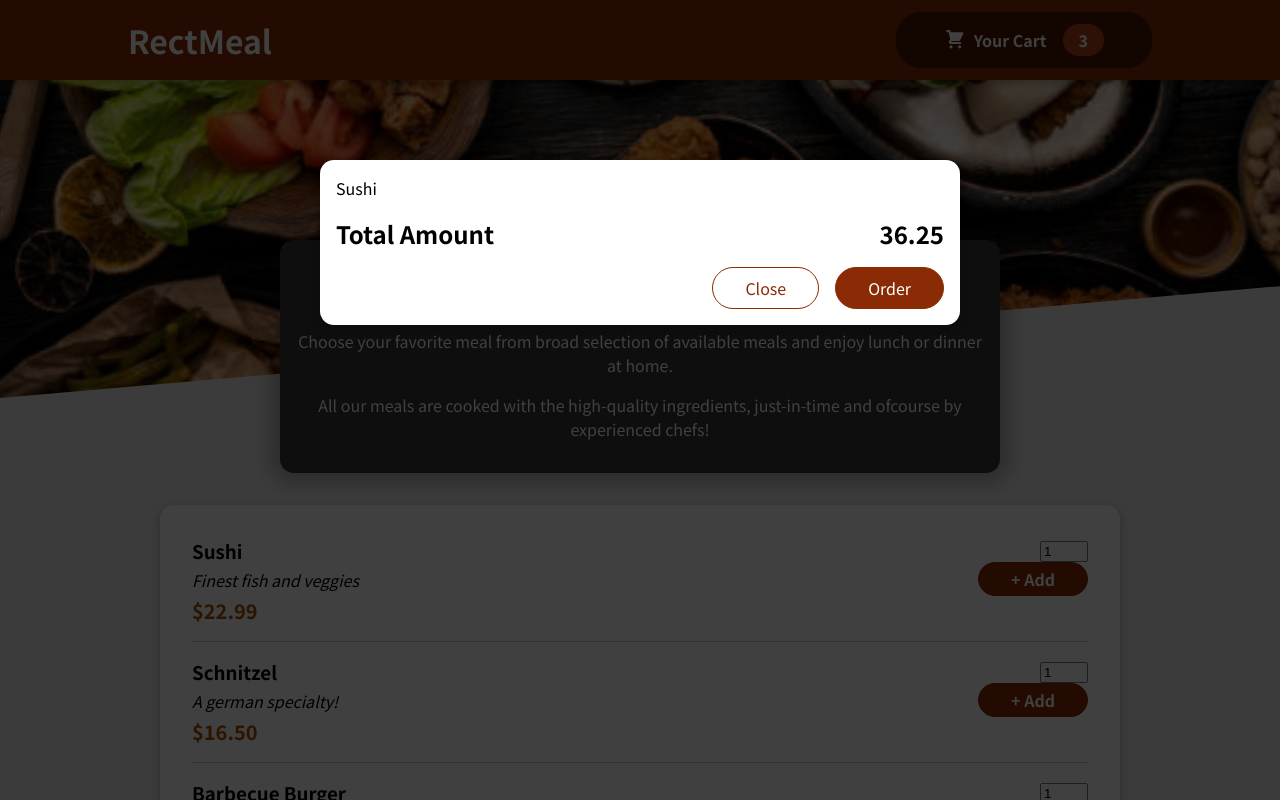
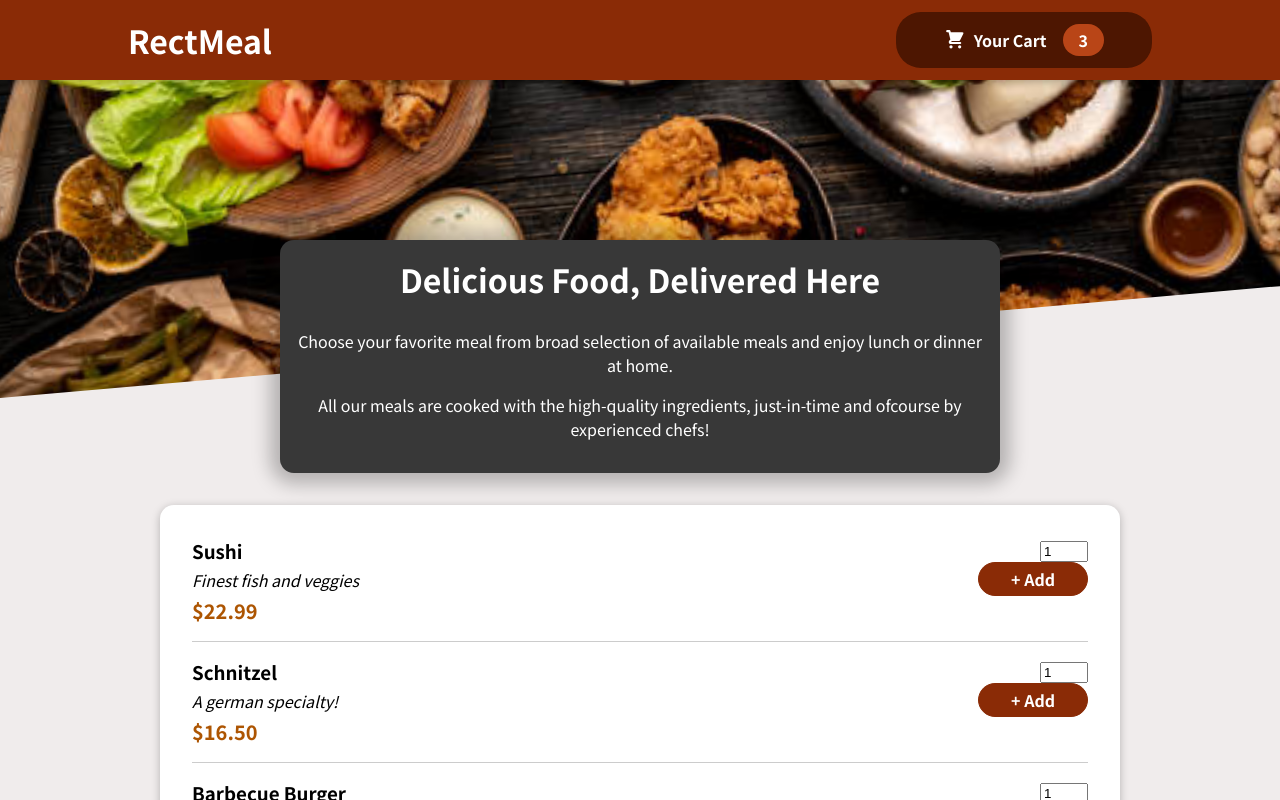
Before and after one commit to Ankitiwari26/RestrauntApp, a React (Create React App) app: page / in a window 1280 px wide. Shown: the top 800 px of the page. Built offline with nearby package versions, Linux system fonts and the light colour scheme.

Commit message:
Sixth Commit

```diff
--- a/src/App.js
+++ b/src/App.js
@@ -1,15 +1,26 @@
 import Cart from "./components/Cart/Cart";
 import Header from "./components/Layout/Header";
 import Meals from "./components/Meals/Meals";
+import { Fragment, useState } from "react";
+
 function App() {
+  const [cartIsShown, setCartIsShown] = useState(false);
+
+  const showCartHandler = () => {
+    setCartIsShown(true);
+  };
+  const hideCartHandler = () => {
+    setCartIsShown(false);
+  };
+
   return (
-    <div>
-      <Cart />
-      <Header />
+    <Fragment>
+      {cartIsShown && <Cart onClose={hideCartHandler} />}
+      <Header onShowCart={showCartHandler} />
       <main>
         <Meals />
       </main>
-    </div>
+    </Fragment>
   );
 }
 
--- a/src/components/Cart/Cart.js
+++ b/src/components/Cart/Cart.js
@@ -9,14 +9,16 @@
     </ul>
   );
   return (
-    <Modal>
+    <Modal onClose={props.onClose}>
       {cartItem}
       <div className={classes.total}>
         <span>Total Amount</span>
         <span>36.25</span>
       </div>
       <div className={classes.actions}>
-        <button className={classes["button--alt"]}>Close</button>
+        <button className={classes["button--alt"]} onClick={props.onClose}>
+          Close
+        </button>
         <button className={classes.button}>Order</button>
       </div>
     </Modal>
--- a/src/components/Layout/Header.js
+++ b/src/components/Layout/Header.js
@@ -3,12 +3,12 @@
 import classes from "./Header.module.css";
 import HeaderCartButton from "./HeaderCartButton";
 
-const Header = () => {
+const Header = (props) => {
   return (
     <Fragment>
       <header className={classes.header}>
         <h1>RectMeal</h1>
-        <HeaderCartButton />
+        <HeaderCartButton onClick={props.onShowCart} />
       </header>
       <div className={classes["main-image"]}>
         <img src={headerimage} alt="A table full of delicious food" />
--- a/src/components/Layout/HeaderCartButton.js
+++ b/src/components/Layout/HeaderCartButton.js
@@ -1,9 +1,9 @@
 import CartIcon from "../Cart/CartIcon";
 import classes from "./HeaderCartButton.module.css";
 
-const HeaderCartButton = (prop) => {
+const HeaderCartButton = (props) => {
   return (
-    <button className={classes.button}>
+    <button className={classes.button} onClick={props.onClick}>
       <span className={classes.icon}>
         <CartIcon />
       </span>
--- a/src/components/UI/Modal.js
+++ b/src/components/UI/Modal.js
@@ -2,7 +2,7 @@
 import ReactDOM from "react-dom";
 import classes from "./Modal.module.css";
 const Backdrop = (props) => {
-  return <div className={classes.backdrop} />;
+  return <div className={classes.backdrop} onClick={props.onClose} />;
 };
 const ModalOverlay = (props) => {
   return (
@@ -15,7 +15,10 @@
 const Modal = (props) => {
   return (
     <Fragment>
-      {ReactDOM.createPortal(<Backdrop />, portalElement)}
+      {ReactDOM.createPortal(
+        <Backdrop onClose={props.onClose} />,
+        portalElement
+      )}
       {ReactDOM.createPortal(
         <ModalOverlay>{props.children}</ModalOverlay>,
         portalElement
```
